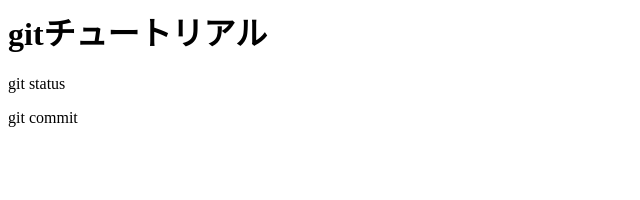
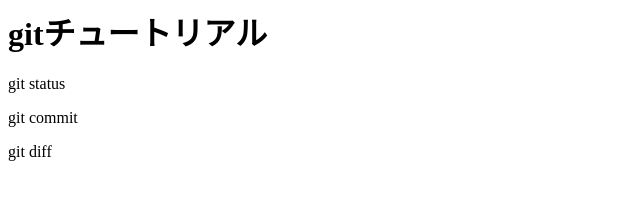
Before and after one commit to yoshi-hirota/git_tutorial, a plain HTML site: page index.html in a window 1280 px wide. Shown: the full height of the page, 0-640 px from the left. Drawn offline with Linux system fonts and the light colour scheme.

Commit message:
git diffを追記

```diff
--- a/index.html
+++ b/index.html
@@ -1,3 +1,4 @@
 <h1>gitチュートリアル  </h1>
 <p>git status</p>
 <p>git commit</p>
+<p>git diff</p>
```
